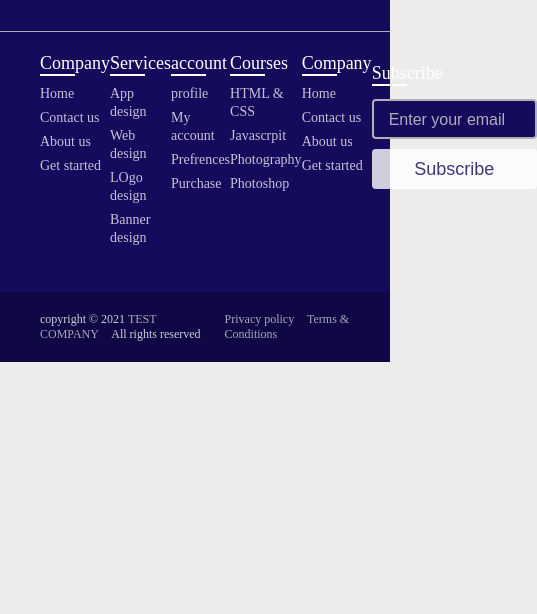
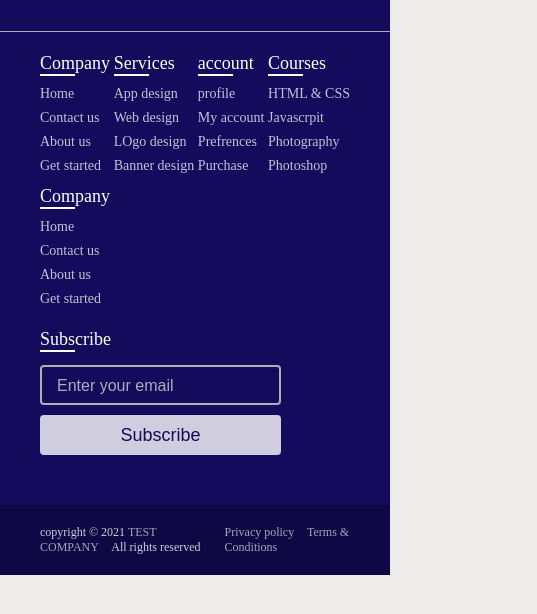
Before and after one commit to task-masterr01/MINI-PROJECT-12, a plain HTML site: page index.html in a window 390 px wide. Shown: the part 114-728 px from the top of the page, 537 px wide, since content can reach past the window. Drawn offline with Linux system fonts and the light colour scheme.

Commit message:
add changes to style.css

```diff
--- a/style.css
+++ b/style.css
@@ -197,7 +197,7 @@ footer .bottom-details .bottom_text{
 }
 @media (max-width:900px ){
     footer .content .link-boxes{
-        flex-wrap: ;
+        flex-wrap:wrap ;
     }
     footer .content .link-boxes .input_box{
         width: 40%;
```
